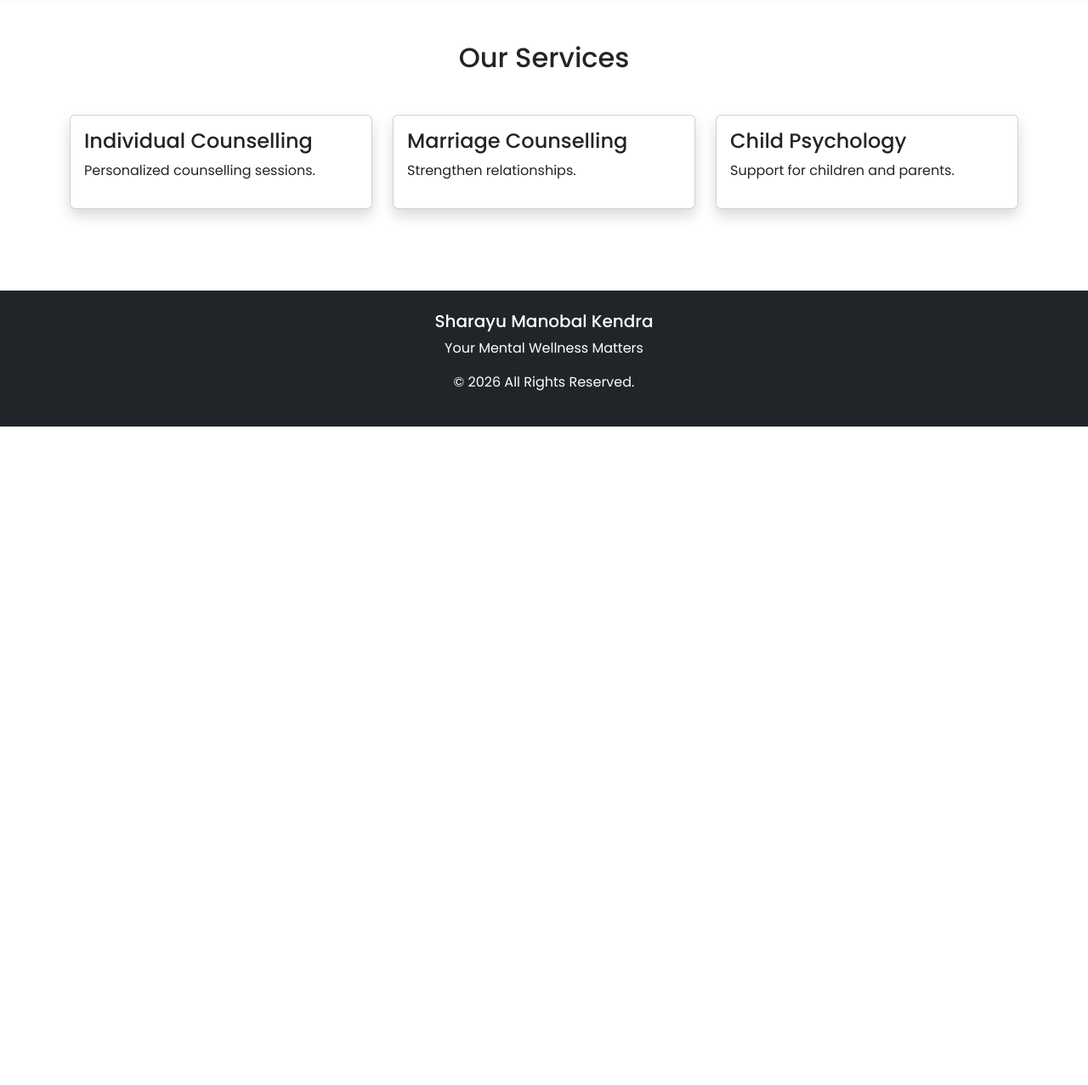
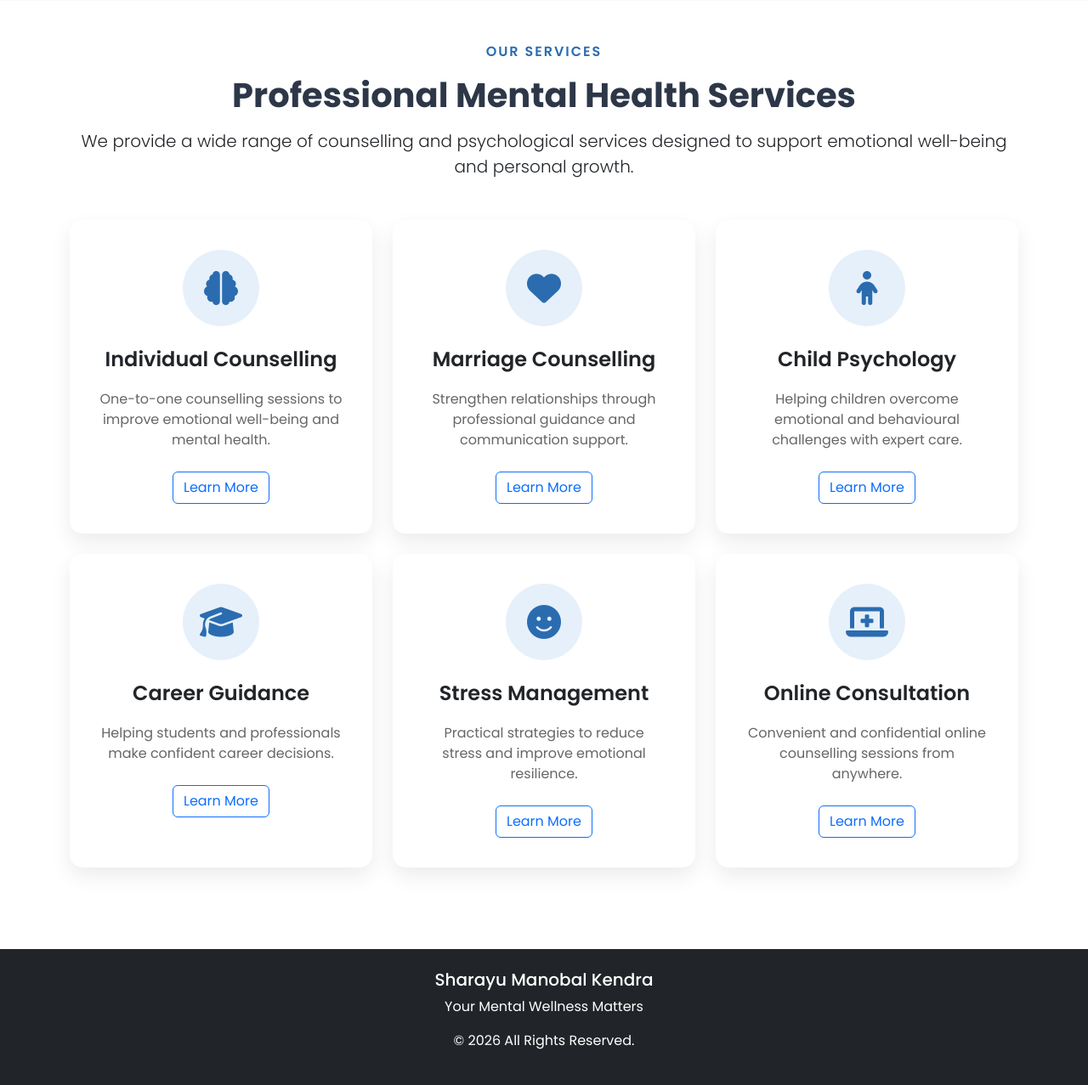
Before and after one commit to SChetan6499/Sharayu-Manobal-Kendra, a Django app: page / in a window 1280 px wide. Shown: the part 1967-3244 px from the top of the page at 85% size. Before the commit the page ends 2469 px from the top, so only its background shows below. Run offline with Django 5.2, Linux system fonts and the light colour scheme.

Commit message:
Sprint 3.5 - Professional services section

```diff
--- a/static/css/style.css
+++ b/static/css/style.css
@@ -272,3 +272,85 @@ footer{
     margin-bottom:0;
 
 }
+
+/* ==========================================
+   SERVICES
+========================================== */
+
+.services-section{
+
+    background:#ffffff;
+
+}
+
+.service-card{
+
+    background:#fff;
+
+    border-radius:15px;
+
+    padding:35px;
+
+    text-align:center;
+
+    box-shadow:0 10px 25px rgba(0,0,0,.08);
+
+    transition:.3s;
+
+    height:100%;
+
+}
+
+.service-card:hover{
+
+    transform:translateY(-10px);
+
+    box-shadow:0 20px 35px rgba(0,0,0,.12);
+
+}
+
+.service-icon{
+
+    width:90px;
+
+    height:90px;
+
+    margin:auto;
+
+    border-radius:50%;
+
+    background:#E6F0FA;
+
+    display:flex;
+
+    justify-content:center;
+
+    align-items:center;
+
+    margin-bottom:25px;
+
+}
+
+.service-icon i{
+
+    font-size:40px;
+
+    color:#2B6CB0;
+
+}
+
+.service-card h4{
+
+    font-weight:600;
+
+    margin-bottom:20px;
+
+}
+
+.service-card p{
+
+    color:#666;
+
+    margin-bottom:25px;
+
+}
--- a/templates/core/home.html
+++ b/templates/core/home.html
@@ -11,7 +11,7 @@ Home
 {% include 'includes/why_choose_us.html' %}
 
 <!-- Services Placeholder -->
-<section class="container py-5">
+<!-- <section class="container py-5">
 
     <h2 class="text-center mb-5">
         Our Services
@@ -48,6 +48,6 @@ Home
 
     </div>
 
-</section>
-
+</section> -->
+{% include 'includes/services_section.html' %}
 {% endblock %}
--- a/templates/includes/services_section.html
+++ b/templates/includes/services_section.html
@@ -0,0 +1,190 @@
+<section class="services-section py-5">
+
+    <div class="container">
+
+        <div class="text-center mb-5">
+
+            <span class="section-subtitle">
+                Our Services
+            </span>
+
+            <h2 class="section-title">
+                Professional Mental Health Services
+            </h2>
+
+            <p class="lead">
+                We provide a wide range of counselling and psychological services
+                designed to support emotional well-being and personal growth.
+            </p>
+
+        </div>
+
+        <div class="row g-4">
+
+            <!-- Service 1 -->
+
+            <div class="col-md-6 col-lg-4">
+
+                <div class="service-card">
+
+                    <div class="service-icon">
+
+                        <i class="fa-solid fa-brain"></i>
+
+                    </div>
+
+                    <h4>Individual Counselling</h4>
+
+                    <p>
+                        One-to-one counselling sessions to improve emotional
+                        well-being and mental health.
+                    </p>
+
+                    <a href="#" class="btn btn-outline-primary">
+                        Learn More
+                    </a>
+
+                </div>
+
+            </div>
+
+            <!-- Service 2 -->
+
+            <div class="col-md-6 col-lg-4">
+
+                <div class="service-card">
+
+                    <div class="service-icon">
+
+                        <i class="fa-solid fa-heart"></i>
+
+                    </div>
+
+                    <h4>Marriage Counselling</h4>
+
+                    <p>
+                        Strengthen relationships through professional guidance
+                        and communication support.
+                    </p>
+
+                    <a href="#" class="btn btn-outline-primary">
+                        Learn More
+                    </a>
+
+                </div>
+
+            </div>
+
+            <!-- Service 3 -->
+
+            <div class="col-md-6 col-lg-4">
+
+                <div class="service-card">
+
+                    <div class="service-icon">
+
+                        <i class="fa-solid fa-child"></i>
+
+                    </div>
+
+                    <h4>Child Psychology</h4>
+
+                    <p>
+                        Helping children overcome emotional and behavioural
+                        challenges with expert care.
+                    </p>
+
+                    <a href="#" class="btn btn-outline-primary">
+                        Learn More
+                    </a>
+
+                </div>
+
+            </div>
+
+            <!-- Service 4 -->
+
+            <div class="col-md-6 col-lg-4">
+
+                <div class="service-card">
+
+                    <div class="service-icon">
+
+                        <i class="fa-solid fa-graduation-cap"></i>
+
+                    </div>
+
+                    <h4>Career Guidance</h4>
+
+                    <p>
+                        Helping students and professionals make confident career
+                        decisions.
+                    </p>
+
+                    <a href="#" class="btn btn-outline-primary">
+                        Learn More
+                    </a>
+
+                </div>
+
+            </div>
+
+            <!-- Service 5 -->
+
+            <div class="col-md-6 col-lg-4">
+
+                <div class="service-card">
+
+                    <div class="service-icon">
+
+                        <i class="fa-solid fa-face-smile"></i>
+
+                    </div>
+
+                    <h4>Stress Management</h4>
+
+                    <p>
+                        Practical strategies to reduce stress and improve
+                        emotional resilience.
+                    </p>
+
+                    <a href="#" class="btn btn-outline-primary">
+                        Learn More
+                    </a>
+
+                </div>
+
+            </div>
+
+            <!-- Service 6 -->
+
+            <div class="col-md-6 col-lg-4">
+
+                <div class="service-card">
+
+                    <div class="service-icon">
+
+                        <i class="fa-solid fa-laptop-medical"></i>
+
+                    </div>
+
+                    <h4>Online Consultation</h4>
+
+                    <p>
+                        Convenient and confidential online counselling sessions
+                        from anywhere.
+                    </p>
+
+                    <a href="#" class="btn btn-outline-primary">
+                        Learn More
+                    </a>
+
+                </div>
+
+            </div>
+
+        </div>
+
+    </div>
+
+</section>
```
